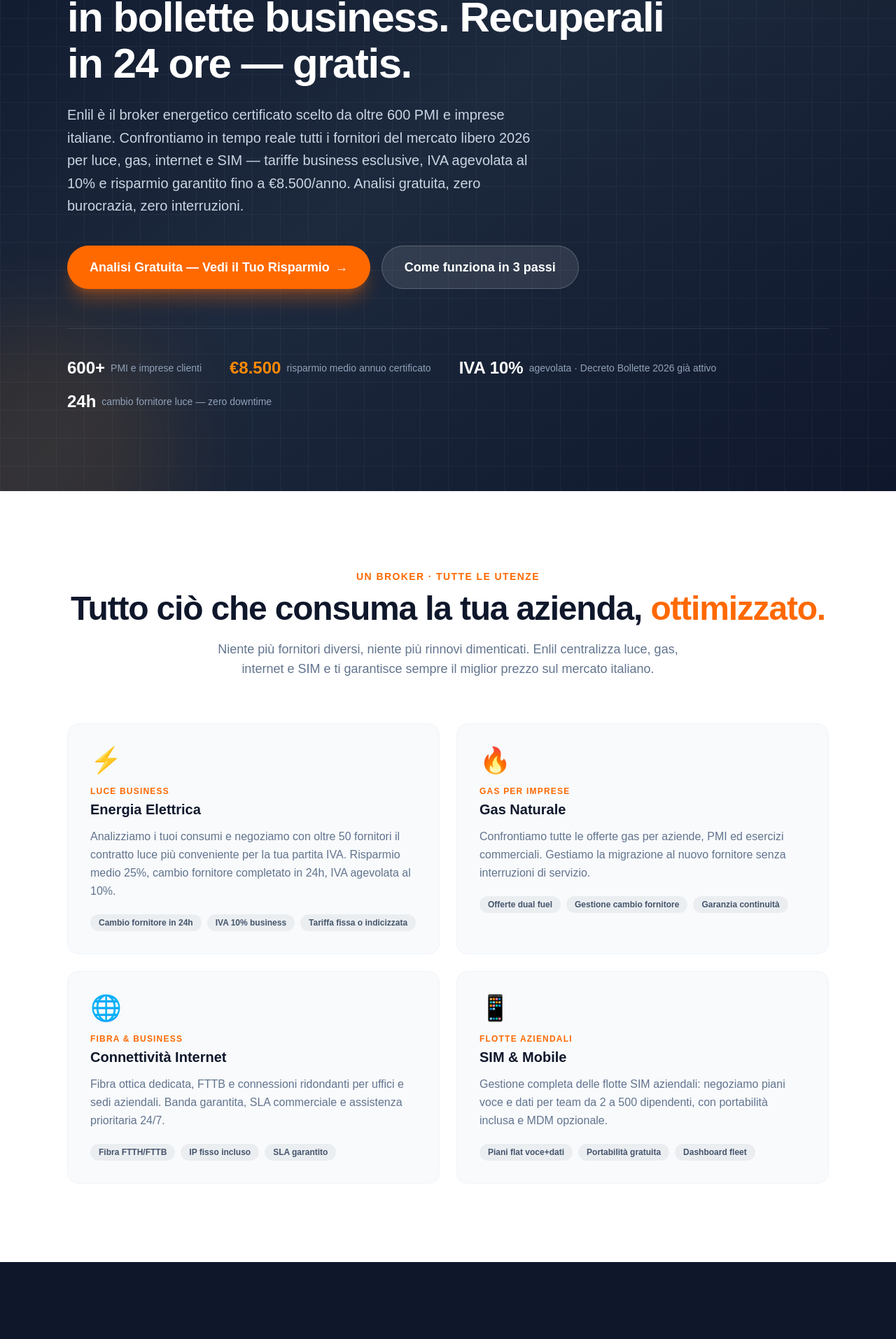
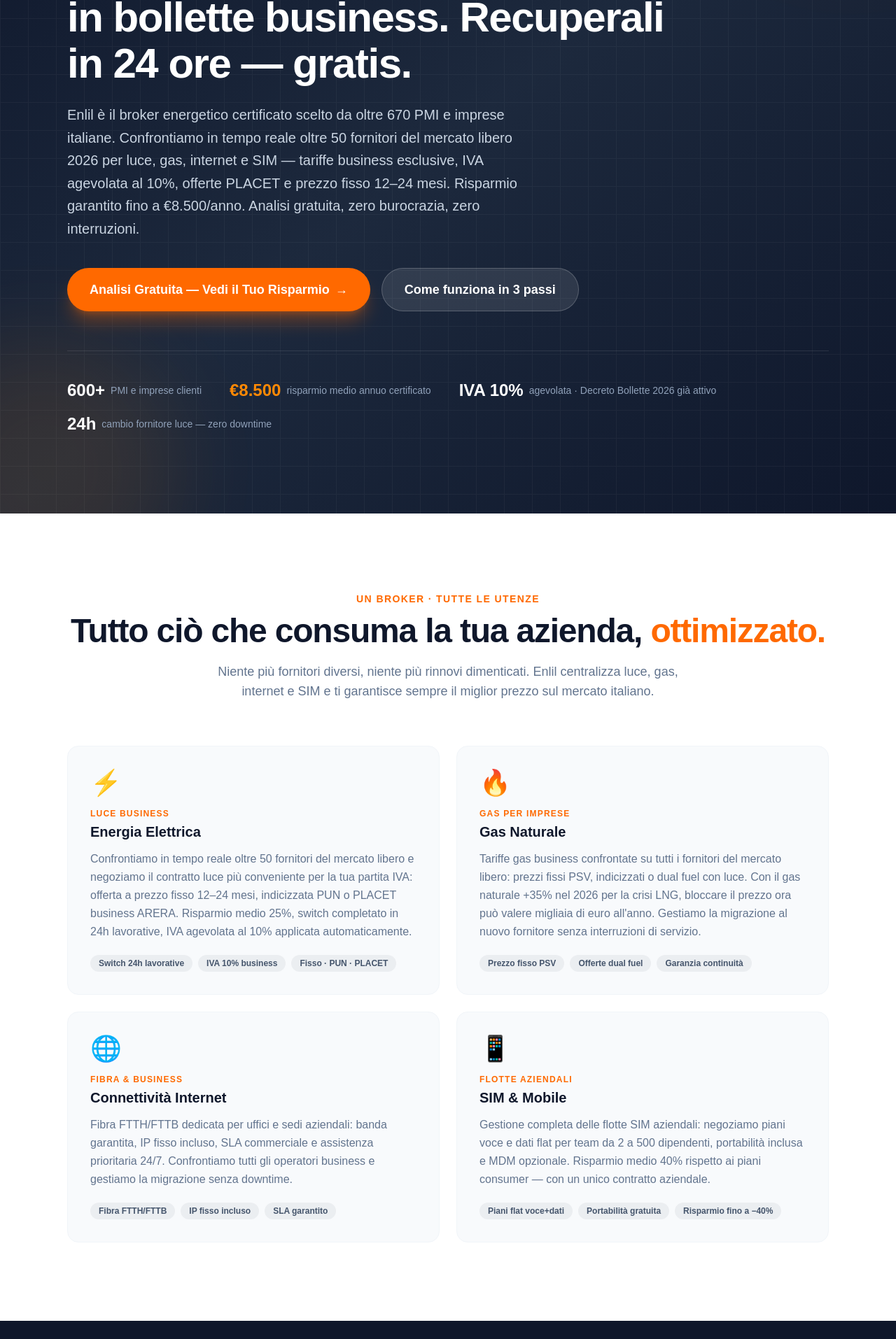
Before and after one commit to Ralph-arch4/enlil-website, a Next.js app: page / in a window 1280 px wide. Shown: the part 334-2248 px from the top of the page at 70% size. Built offline with nearby package versions, Linux system fonts and the light colour scheme.

Commit message:
seo: daily improvement

```diff
--- a/app/layout.tsx
+++ b/app/layout.tsx
@@ -226,7 +226,7 @@
   isPartOf: { "@type": "WebSite", name: "Enlil", url: "https://enlil.app" },
   about: { "@type": "Organization", name: "Enlil", url: "https://enlil.app" },
   primaryImageOfPage: { "@type": "ImageObject", url: "https://enlil.app/og-image.png" },
-  dateModified: "2026-05-30",
+  dateModified: "2026-05-31",
   breadcrumb: {
     "@type": "BreadcrumbList",
     itemListElement: [
--- a/components/HeroSection.tsx
+++ b/components/HeroSection.tsx
@@ -29,11 +29,12 @@
         </h1>
 
         <p className="text-lg sm:text-xl text-slate-300 max-w-2xl mb-10 leading-relaxed">
-          Enlil è il broker energetico certificato scelto da oltre 600 PMI e
-          imprese italiane. Confrontiamo in tempo reale tutti i fornitori del
+          Enlil è il broker energetico certificato scelto da oltre 670 PMI e
+          imprese italiane. Confrontiamo in tempo reale oltre 50 fornitori del
           mercato libero 2026 per luce, gas, internet e SIM — tariffe business
-          esclusive, IVA agevolata al 10% e risparmio garantito fino a
-          €8.500/anno. Analisi gratuita, zero burocrazia, zero interruzioni.
+          esclusive, IVA agevolata al 10%, offerte PLACET e prezzo fisso 12–24
+          mesi. Risparmio garantito fino a €8.500/anno. Analisi gratuita, zero
+          burocrazia, zero interruzioni.
         </p>
 
         <div className="flex flex-col sm:flex-row gap-4 mb-14">
--- a/components/ServicesSection.tsx
+++ b/components/ServicesSection.tsx
@@ -3,29 +3,29 @@
     icon: "⚡",
     title: "Energia Elettrica",
     subtitle: "Luce Business",
-    desc: "Analizziamo i tuoi consumi e negoziamo con oltre 50 fornitori il contratto luce più conveniente per la tua partita IVA. Risparmio medio 25%, cambio fornitore completato in 24h, IVA agevolata al 10%.",
-    tags: ["Cambio fornitore in 24h", "IVA 10% business", "Tariffa fissa o indicizzata"],
+    desc: "Confrontiamo in tempo reale oltre 50 fornitori del mercato libero e negoziamo il contratto luce più conveniente per la tua partita IVA: offerta a prezzo fisso 12–24 mesi, indicizzata PUN o PLACET business ARERA. Risparmio medio 25%, switch completato in 24h lavorative, IVA agevolata al 10% applicata automaticamente.",
+    tags: ["Switch 24h lavorative", "IVA 10% business", "Fisso · PUN · PLACET"],
   },
   {
     icon: "🔥",
     title: "Gas Naturale",
     subtitle: "Gas per Imprese",
-    desc: "Confrontiamo tutte le offerte gas per aziende, PMI ed esercizi commerciali. Gestiamo la migrazione al nuovo fornitore senza interruzioni di servizio.",
-    tags: ["Offerte dual fuel", "Gestione cambio fornitore", "Garanzia continuità"],
+    desc: "Tariffe gas business confrontate su tutti i fornitori del mercato libero: prezzi fissi PSV, indicizzati o dual fuel con luce. Con il gas naturale +35% nel 2026 per la crisi LNG, bloccare il prezzo ora può valere migliaia di euro all'anno. Gestiamo la migrazione al nuovo fornitore senza interruzioni di servizio.",
+    tags: ["Prezzo fisso PSV", "Offerte dual fuel", "Garanzia continuità"],
   },
   {
     icon: "🌐",
     title: "Connettività Internet",
     subtitle: "Fibra & Business",
-    desc: "Fibra ottica dedicata, FTTB e connessioni ridondanti per uffici e sedi aziendali. Banda garantita, SLA commerciale e assistenza prioritaria 24/7.",
+    desc: "Fibra FTTH/FTTB dedicata per uffici e sedi aziendali: banda garantita, IP fisso incluso, SLA commerciale e assistenza prioritaria 24/7. Confrontiamo tutti gli operatori business e gestiamo la migrazione senza downtime.",
     tags: ["Fibra FTTH/FTTB", "IP fisso incluso", "SLA garantito"],
   },
   {
     icon: "📱",
     title: "SIM & Mobile",
     subtitle: "Flotte Aziendali",
-    desc: "Gestione completa delle flotte SIM aziendali: negoziamo piani voce e dati per team da 2 a 500 dipendenti, con portabilità inclusa e MDM opzionale.",
-    tags: ["Piani flat voce+dati", "Portabilità gratuita", "Dashboard fleet"],
+    desc: "Gestione completa delle flotte SIM aziendali: negoziamo piani voce e dati flat per team da 2 a 500 dipendenti, portabilità inclusa e MDM opzionale. Risparmio medio 40% rispetto ai piani consumer — con un unico contratto aziendale.",
+    tags: ["Piani flat voce+dati", "Portabilità gratuita", "Risparmio fino a −40%"],
   },
 ];
 
```
